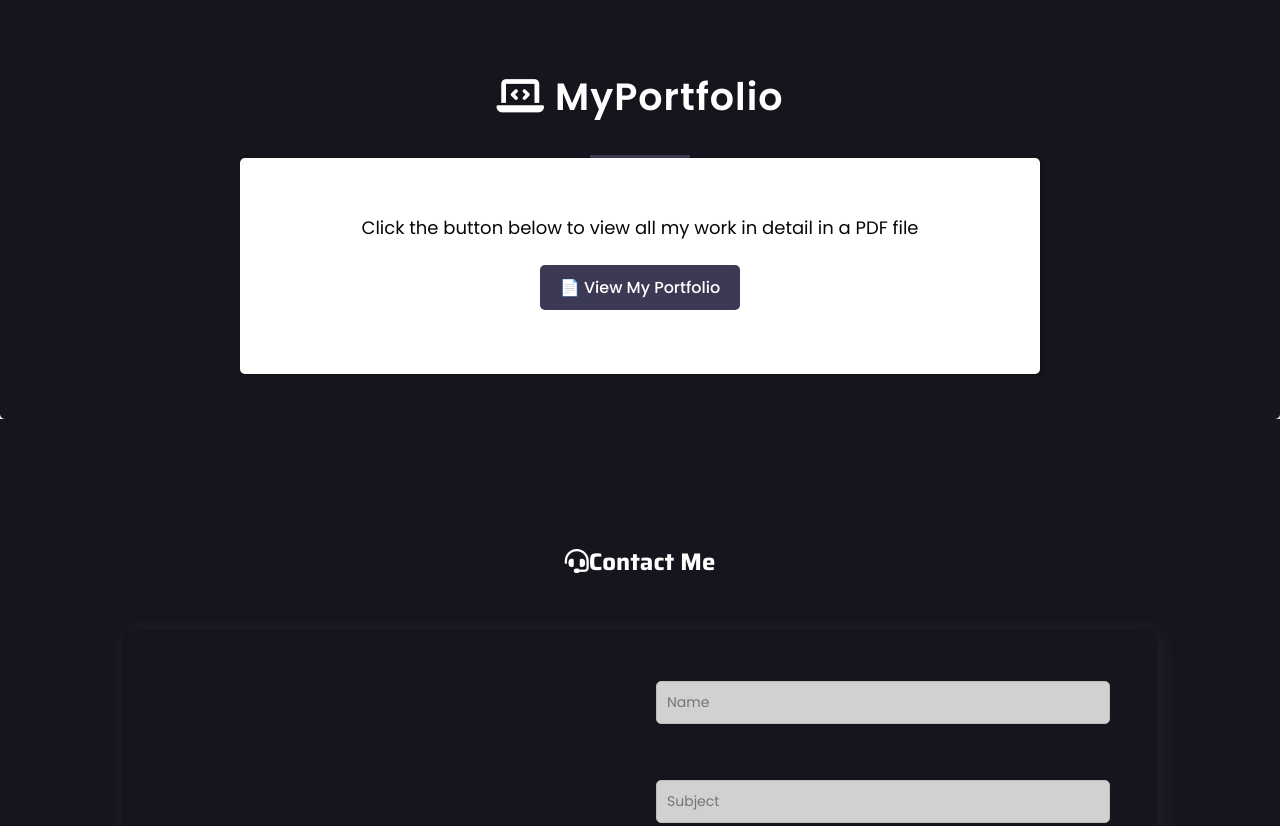
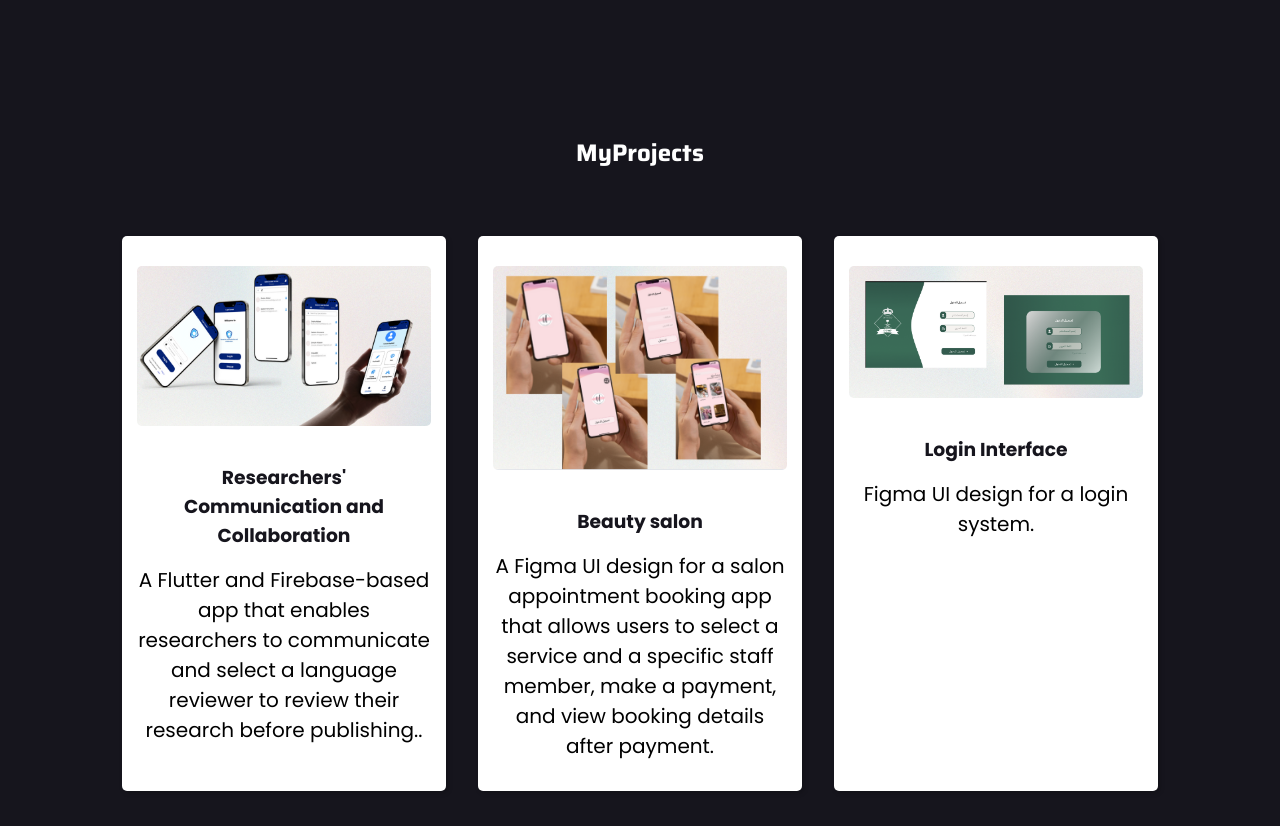
Before and after one commit to ShathaAlblawi/shatha-portfolio, a plain HTML site: page index.html in a window 1280 px wide. Shown: the part 3200-4026 px from the top of the page. Drawn offline with Linux system fonts and the light colour scheme.

Commit message:
تعديل المشاريع وضعها كصور

```diff
--- a/index.html
+++ b/index.html
@@ -185,29 +185,44 @@
 
       </section>
       <!--Services End-->
-      <!--Portfolio Start*-->
-      <section id="portfolio">
-        <div class="container">
-          <h2>
-            <i class="fa-solid fa-laptop-code"></i> My<span class="text-primary">Portfolio</span>
-          </h2>
-          <hr>
-          <section id="portfolio1">
-            <div class="content">
-              <div class="headin">
-                <p>Click the button below to view all my work in detail in a PDF file</p>
-              <a href="Files/portfoliopdf.pdf" target="_blank" class="cv-btn">📄 View My Portfolio</a>
-              </div>
+      <!--Portfolio Start-->
+      <section id="projects-cards">
+  <div class="container">
+    <div class="heading">
+      <h2>My<span class="text-primary">Projects</span></h2>
+    </div>
 
+    <div class="row">
 
-            </div>
+      <div class="item">
+        <img src="Images/GDprpject.png" alt="Project 1 Image">
+        <h3> Researchers' Communication and Collaboration </h3>
+        <p>A Flutter and Firebase-based app that enables researchers to communicate and select a language reviewer to review their research before publishing..</p>
+      </div>
 
-          </section>
-      </section>
+      <div class="item">
+        <img src="Images/Salone.png" alt="Project 2 Image">
+        <h3>Beauty salon</h3>
+        <p>A Figma UI design for a salon appointment booking app that allows users to select a service and a specific staff member, make a payment, and view booking details after payment.</p>
+      </div>
+
+      <div class="item">
+        <img src="Images/Login.png" alt="Project 2 Image">
+        <h3>Login Interface</h3>
+        <p>Figma UI design for a login system.</p>
+      </div>
+        <div class="item">
+        <img src="Images/Space Web.png" alt="Project 2 Image">
+        <h3>Website about space</h3>
+        <p>A two-page website about space: the first page has information, the second features videos and notes about each planet, built with HTML, CSS, and JavaScript.</p>
+      </div>
+    </div>
+
+    </div>
+  </div>
+</section>
 
       <!--Portfolio End-->
-
-
       <!--Contact Start-->
       <section id="contact">
         <div class="container">
@@ -216,7 +231,6 @@
           <div class="row">
             <div class="contact-image">
               <img src="Images/contact.png" alt="ContactMe">
-
             </div>
             <div class="contact-form">
               <form action="https://formsubmit.co/Shatha.hammad990@gmail.com" method="POST">
@@ -225,14 +239,10 @@
                 <input type="email" name="Email" placeholder="Email" required>
                 <textarea name="Message" id="Message" cols="30" rows="10" placeholder="Message"></textarea>
                 <button type="submit" class="btn-primary">Submit</button>
-
-
               </form>
             </div>
-
           </div>
         </div>
-
       </section>
 
        <!--Contact End-->
--- a/styel.css
+++ b/styel.css
@@ -22,8 +22,8 @@ body{
 nav ul li a {
   position: relative;
   text-decoration: none;
-  color:var(--bg-primary); /* غيريها حسب لونك */
-  padding-bottom: 5px; /* عشان يوضح الخط */
+  color:var(--bg-primary);
+  padding-bottom: 5px;
 }
 
 nav ul li a::after {
@@ -33,7 +33,7 @@ nav ul li a::after {
   bottom: 0;
   width: 0%;
   height: 2px;
-  background-color: var(--secondry-color); /* خط اللون */
+  background-color: var(--secondry-color);
   transition: width 0.3s ease-in-out;
 }
 
@@ -49,7 +49,6 @@ h1,h2{
   color: #ffff;
 }
 
-/* ولضمان أن الأقسام فيها تباعد جيد من الأعلى والأسفل */
 section {
   padding-top: 60px;
   padding-bottom: 60px;
@@ -65,7 +64,7 @@ a{
   color:#ffff;
 }
 .btn-primary{
-  background-color: var(--bg-primary);
+  background-color: var(--secondry-color);
   color: white;
   padding: 8px 20px;
 
@@ -76,7 +75,7 @@ a{
   cursor: pointer;
 }
 .btn-primary:hover{
-  background-color: var(--secondry-color);
+  background-color: var(--bg-primary);
 }
 .container{
   max-width: 1100px;
@@ -99,7 +98,7 @@ header .navbar nav{
   display: flex;
   justify-content:space-between;
   align-items: center;
-  /*max-width: 1100px;*//*اقصى عرض للناف , زهما كبرت الشاشه المحتوى يبقى بالنص*/
+  /*max-width: 1100px;*/
   margin: auto;
   padding: 1.5rem 2rem;
 }
@@ -156,7 +155,7 @@ header .header-content .content-text{
     color: white;
     border: 2px solid #057947;
     border-radius: 50%;
-    margin-right:10px ;/*مسافه بين الايقونات*/
+    margin-right:10px ;
     transition: all 0.3s ease;
   }
   #home .header-content .social a i:hover{
@@ -318,61 +317,50 @@ header .header-content .content-text{
 }
 /*Services End*/
 /*Portfolio Start*/
-#portfolio {
-  background-color:var(--bg-primary);
+#projects-cards {
+  background-color: var(--bg-primary);
+  padding: 6rem 0;
+}
+
+#projects-cards .row {
+  display: grid;
+  grid-template-columns: repeat(3,1fr);
+  margin-top: 4rem;
+  text-align: center;
+  column-gap: 2rem;
+  row-gap: 4rem;
+}
+
+#projects-cards .item {
+  background-color: white;
   padding: 30px 15px;
-  box-shadow: 2px 2px 5px rgba(0, 0, 0, 0.2);
+  box-shadow: 2px 2px 5px rgba(0, 0,0,0.2);
   border-radius: 5px;
   transition: all 0.3s ease;
 }
 
-/* سكشن الخاص بالزر داخل البورتفوليو */
-#portfolio1 {
-  background-color: white;
-  width: 800px;
-  height: 20px;
-  height: auto;
-  display: block;
-  margin: 0 auto 15px;
-  padding: 40px 15px;
-  box-shadow: 2px 2px 5px rgba(0, 0, 0, 0.2);
-  border-radius: 5px;
-  transition: all 0.3s ease;
+#projects-cards .item:hover {
+  transform: scale(1.04);
 }
 
-/* علشان نخلي النص والزر بالنص */
-#portfolio1 .headin {
-  text-align: center;
+#projects-cards .item h3 {
+  margin: 15px;
+  color: var(--bg-primary);
 }
 
-#portfolio1 p {
-  font-size: 18px;
-  color: rgb(7, 7, 7);
-  margin-top: 1rem;
+#projects-cards .item p {
+  font-size: 20px;
+  color: black;
 }
 
-#portfolio1 a {
-  display: inline-block;
-  margin: 1.5rem auto;
-  background-color: var(--secondry-color);
-
-  color: white;
-  padding: 10px 20px;
+#projects-cards .item img {
+  width: 100%;
+  height:auto;
+  object-fit: cover;
   border-radius: 5px;
-  font-weight: 500;
-  font-size: 16px;
-  transition: background-color 0.3s ease;
-  text-align: center;
+  margin-bottom: 15px;
 }
 
-#portfolio1 a i {
-  margin-left: 8px;
-}
-
-#portfolio1 a:hover {
-  background-color: var(--primary-color);
-  transform: scale(1.05);
-}
 /*Portfolio End*/
 
 /*Contact Start*/
@@ -473,7 +461,6 @@ header .header-content .content-text{
     font-size: 20px;
   }
 
-  /* إظهار القائمة لما يضغط على البرقر */
   #check:checked ~ nav .menu {
     right: 0;
   }
@@ -570,3 +557,14 @@ header .header-content .content-text{
     margin-top: 0;
   }
 }
+@media (max-width: 768px) {
+  #projects-cards .row {
+    grid-template-columns: repeat(2, 1fr);
+  }
+}
+
+@media (max-width: 480px) {
+  #projects-cards .row {
+    grid-template-columns: 1fr;
+  }
+}
```
Also changed, not shown: Images/GDprpject.png (added), Images/Login.png (added), Images/Salone.png (added), Images/Space Web.png (added), 2 other files.
